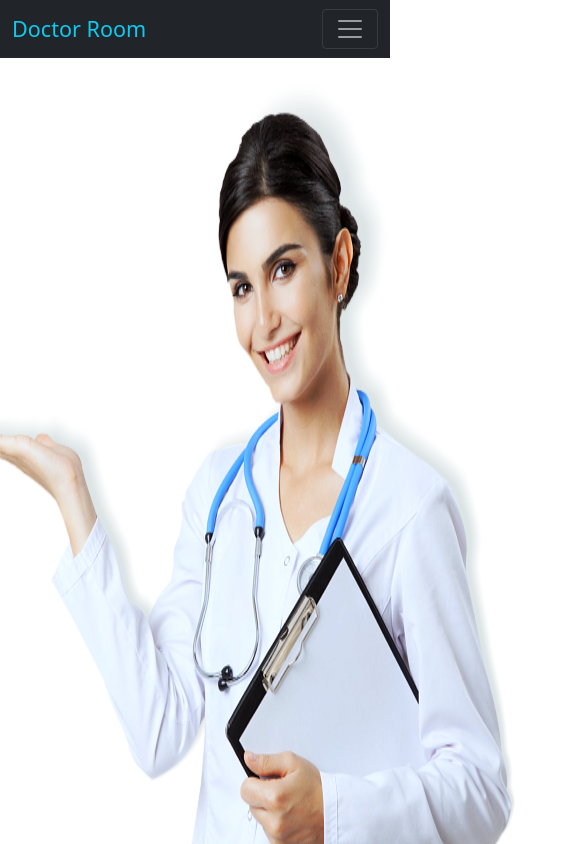
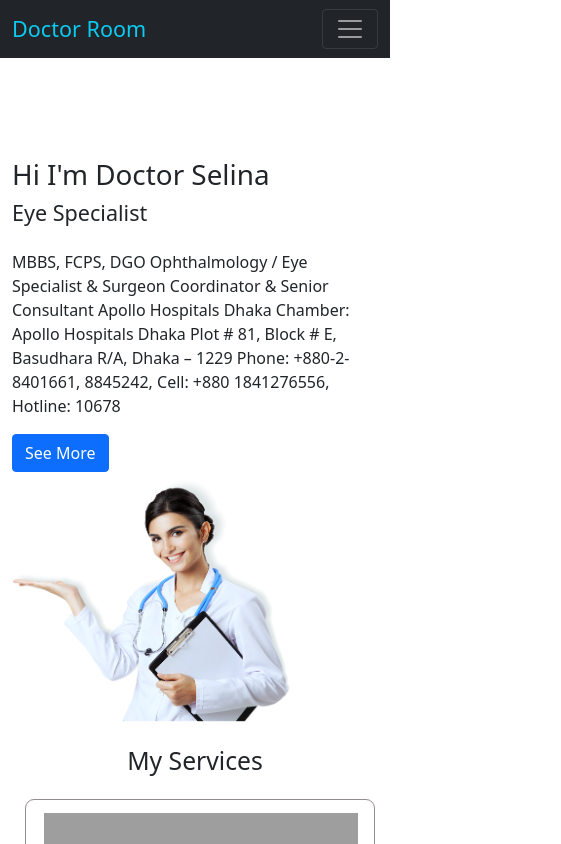
Before and after one commit to ArafatKabir01/service-probider, a React (Create React App) app: page / in a window 390 px wide. Shown: the top 844 px of the page, 561 px wide, since content can reach past the window. Built offline with nearby package versions, Linux system fonts and the light colour scheme; no server answers; grey boxes are pictures that could not be loaded.

Commit message:
error handle

```diff
--- a/src/Pages/Home/Banner/Banner.css
+++ b/src/Pages/Home/Banner/Banner.css
@@ -0,0 +1,13 @@
+.banner-img{
+    width: 1000px;
+    height: 900px;
+}
+.benner-info{
+    margin-top: 100px;
+}
+@media only screen and (max-width: 600px) {
+    .banner-img{
+          width: 300px;
+          height: 250px;
+    }
+  }
--- a/src/Pages/Home/Banner/Banner.js
+++ b/src/Pages/Home/Banner/Banner.js
@@ -1,11 +1,12 @@
 import React from 'react';
 import { Button } from 'react-bootstrap';
 import bannerimg from '../../../images/banner_img/Female-Doctor.png'
+import './Banner.css'
 
 const Banner = () => {
     return (
-        <div className='container d-flex align-content-center justify-content-center'>
-            <div>
+        <div className='container d-md-flex align-content-center justify-content-center d-sm-block'>
+            <div className='benner-info'>
                 <h2 className='fs-1 mt-5'>Hi I'm Doctor Selina</h2>
                 <h4>Eye Specialist</h4>
                 <p className='mt-4'>
@@ -19,8 +20,8 @@ const Banner = () => {
                     Cell: +880 1841276556, Hotline: 10678
                 </p>
                 <Button>See More</Button>
-                </div>
-            <img src={bannerimg}></img>
+            </div>
+            <img className='banner-img' src={bannerimg}></img>
         </div>
     );
 };
--- a/src/Pages/Login/Login.js
+++ b/src/Pages/Login/Login.js
@@ -5,15 +5,18 @@ import './Login.css'
 import auth from '../../firebase.init';
 import { useSignInWithEmailAndPassword } from 'react-firebase-hooks/auth';
 import SocialLogin from '../SocialLogin/SocialLogin';
+import Loading from '../Shared/Loading/Loading';
 
 
 const Login = () => {
     const [email , setEmail] = useState('');
     const [password , setPassword] = useState('');
+    let errorElement;
     const [
         signInWithEmailAndPassword,
         user,
-        loading
+        loading,
+        error
       ] = useSignInWithEmailAndPassword(auth);
 
       const navigate = useNavigate()
@@ -30,9 +33,18 @@ const Login = () => {
         event.preventDefault()
         signInWithEmailAndPassword(email,password)
     }
+    if (loading) {
+        return <Loading></Loading>
+    }
+
     if(user){
         navigate(from, { replace: true });
     }
+
+    if (error) {
+        errorElement = <p className='text-danger'>Error: {error?.message}</p>
+    }
+
     return (
             <div className='form-container text-white mb-5'>
                 <h2 className='form-title text-danger fw-bolder fs-2 mt-4'>Log In</h2>
@@ -45,6 +57,7 @@ const Login = () => {
                         <span className='level'>Password</span>
                         <input onBlur={hendlePassword} className='' type='password' required></input>
                     </div>
+                    {errorElement}
                     <input type='submit' className='submite-button'></input>
                 </form>
                 <p style={{marginTop:'8px'}}>New to Doctor room? <Link to='/signup'>please signUp</Link></p>
--- a/src/Pages/Signup/Signup.js
+++ b/src/Pages/Signup/Signup.js
@@ -1,9 +1,10 @@
 
 import React, { useState } from 'react';
 import { Link, useNavigate } from 'react-router-dom';
-import { useCreateUserWithEmailAndPassword, useSignInWithGoogle } from 'react-firebase-hooks/auth';
+import { useCreateUserWithEmailAndPassword } from 'react-firebase-hooks/auth';
 import auth from '../../firebase.init';
 import SocialLogin from '../SocialLogin/SocialLogin';
+import Loading from '../Shared/Loading/Loading';
 
 const Signup = () => {
     const [email , setEmail] = useState('');
@@ -46,6 +47,9 @@ const Signup = () => {
             setError('')
         };
         createUserWithEmailAndPassword(email, password)
+        if(loading){
+            return <Loading></Loading>
+        }
 
     }
 
```
